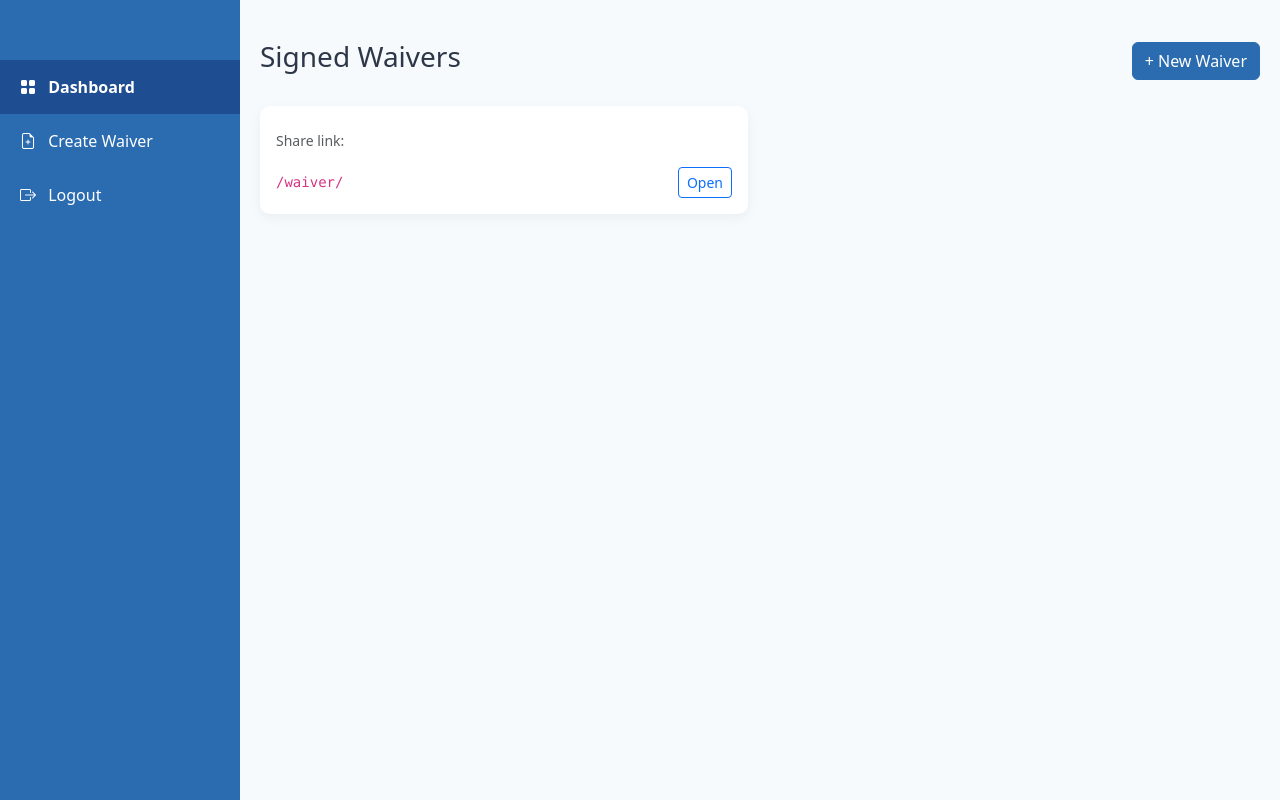
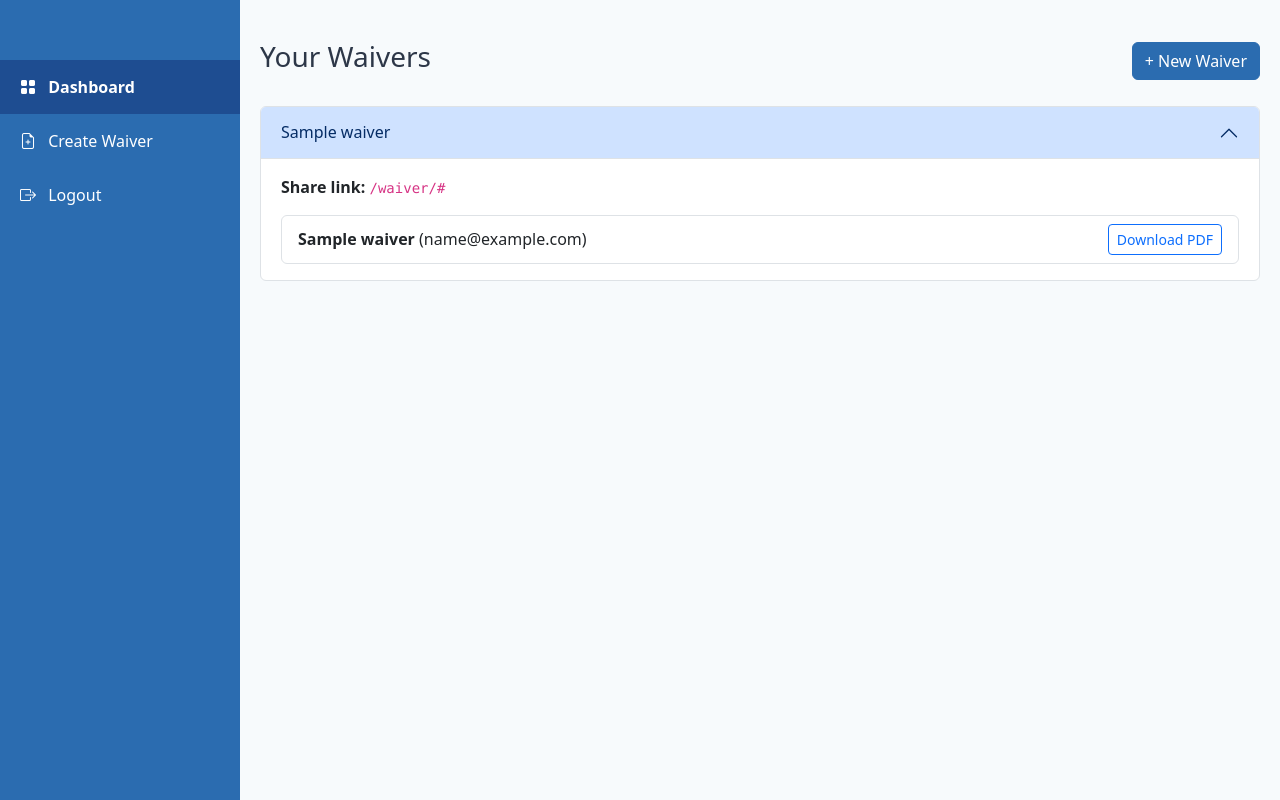
Before and after one commit to JoeC16/onfile-mvp, a Flask app: page /dashboard in a window 1280 px wide. Run offline with Flask 3, Linux system fonts and the light colour scheme; the visitor is signed in with stand-in values (Sample User, id 1); tables that the repository leaves empty hold one stand-in row (values such as "Sample post").

Commit message:
Update dashboard.html

```diff
--- a/templates/dashboard.html
+++ b/templates/dashboard.html
@@ -82,29 +82,44 @@
   <!-- Main Content -->
 <div class="main-content">
   <div class="d-flex justify-content-between align-items-center mb-4">
-      <h3>Signed Waivers</h3>
+    <h3>Your Waivers</h3>
     <a href="/create_waiver" class="btn btn-primary">+ New Waiver</a>
   </div>
 
   {% if waivers %}
-      <div class="row">
+    <div class="accordion" id="waiverAccordion">
       {% for waiver in waivers %}
-          <div class="col-md-6 mb-4">
-            <div class="card p-3 bg-white">
-              <h5>{{ waiver[1] }}</h5>
-              <p class="text-muted small">Share link:</p>
-              <div class="d-flex justify-content-between align-items-center">
-                <code class="text-break">/waiver/{{ waiver[4] }}</code>
-                <a href="/waiver/{{ waiver[4] }}" class="btn btn-sm btn-outline-primary">Open</a>
+        <div class="accordion-item mb-3">
+          <h2 class="accordion-header" id="heading{{ loop.index }}">
+            <button class="accordion-button" type="button" data-bs-toggle="collapse" data-bs-target="#collapse{{ loop.index }}">
+              {{ waiver.title }}
+            </button>
+          </h2>
+          <div id="collapse{{ loop.index }}" class="accordion-collapse collapse {% if loop.first %}show{% endif %}">
+            <div class="accordion-body">
+              <p><strong>Share link:</strong> <code>/waiver/{{ waiver.link }}</code></p>
+
+              {% if waiver.signers %}
+                <ul class="list-group">
+                  {% for signer in waiver.signers %}
+                    <li class="list-group-item d-flex justify-content-between align-items-center">
+                      <div>
+                        <strong>{{ signer[0] }}</strong> ({{ signer[1] }})
+                      </div>
+                      <a href="/waivers/{{ signer[2] }}" class="btn btn-sm btn-outline-primary">Download PDF</a>
+                    </li>
+                  {% endfor %}
+                </ul>
+              {% else %}
+                <div class="alert alert-info mt-3">No signers yet.</div>
+              {% endif %}
             </div>
           </div>
         </div>
       {% endfor %}
     </div>
   {% else %}
-      <div class="alert alert-info text-center">
-        No waivers yet. Click “New Waiver” to create your first one!
-      </div>
+    <div class="alert alert-info">No waivers created yet.</div>
   {% endif %}
 </div>
 
```
Lines whose indentation alone changed are shown as unchanged.
